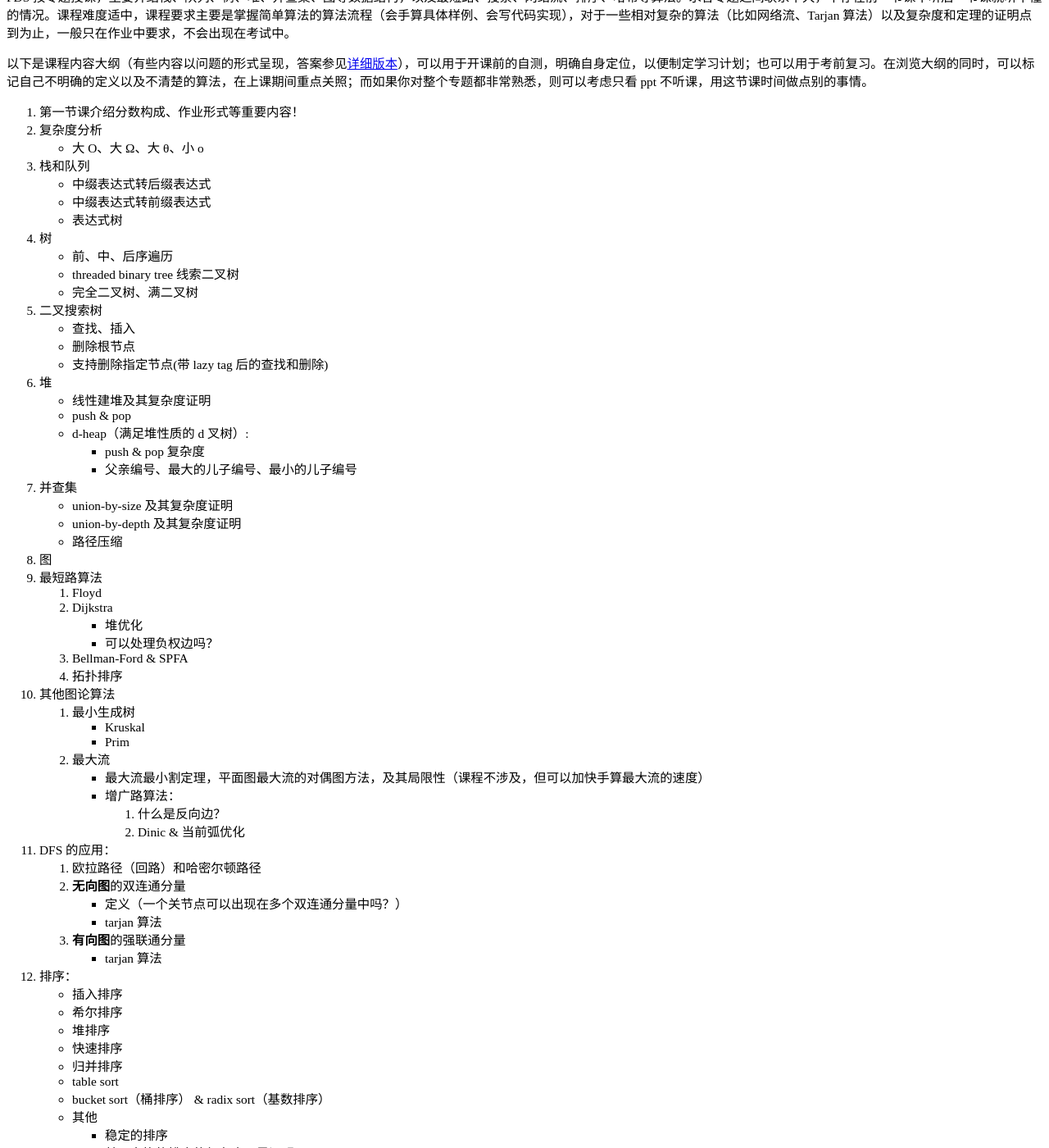
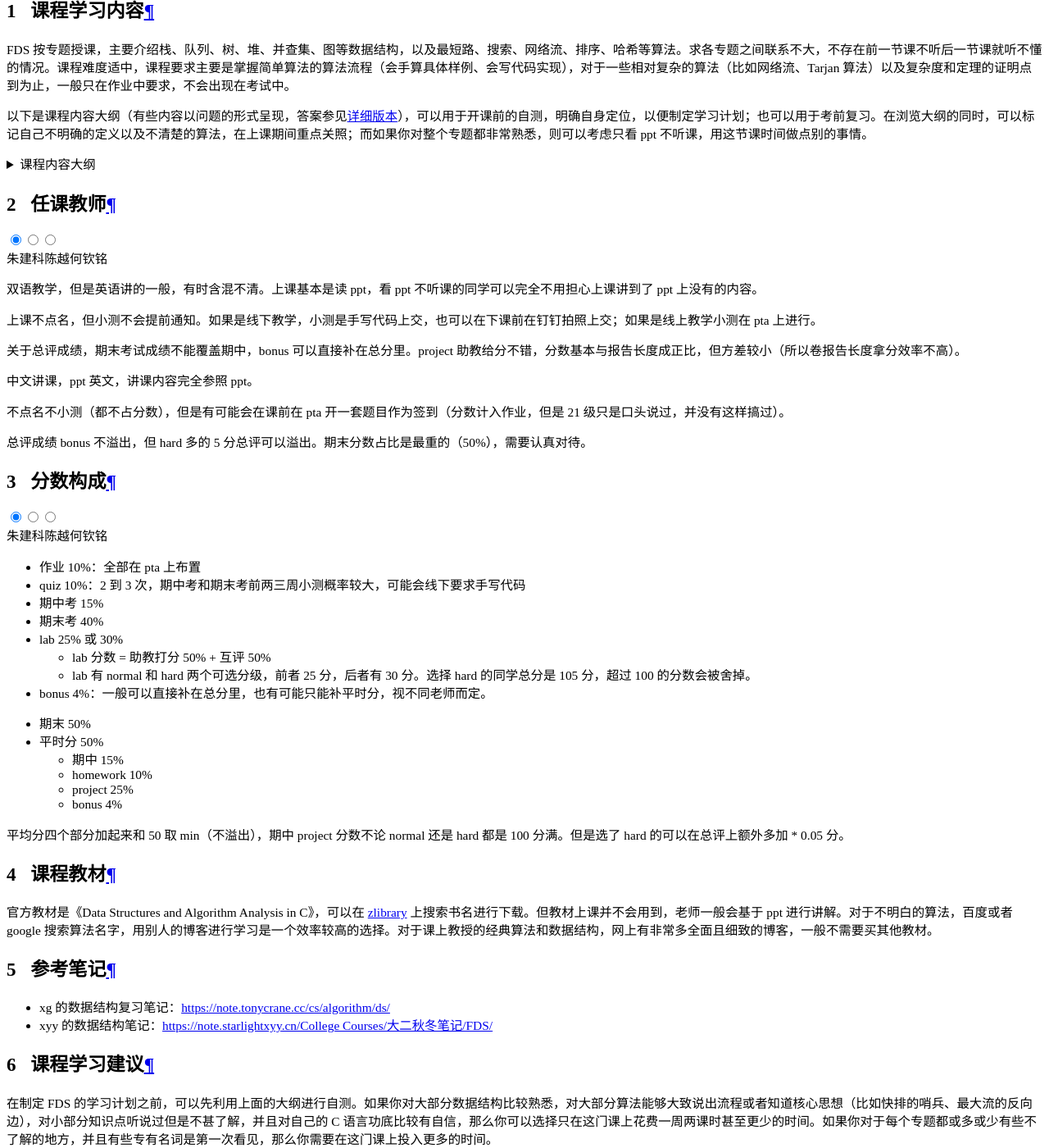
Before and after one commit to ZJU-Turing/TuringCourses, an MkDocs documentation site: the page built from docs/major_basic/data_structure/index.md, in a window 1280 px wide and 1400 px high, scrolled down 16861 px. Shown: the whole window at 82% size. Built offline with MkDocs 1.6.1 and Material for MkDocs 9.7.7, drawn with Linux system fonts in a browser that asks for light colours; comment, search, counter and statistics services are not loaded; some of the changed text lies outside the part shown.

Commit message:
docs: improve fds

```diff
--- a/docs/major_basic/data_structure/index.md
+++ b/docs/major_basic/data_structure/index.md
@@ -12,75 +12,131 @@ FDS 按专题授课，主要介绍栈、队列、树、堆、并查集、图等
 
 以下是课程内容大纲（有些内容以问题的形式呈现，答案参见[详细版本](https://note.starlightxyy.cn/College%20Courses/%E5%A4%A7%E4%BA%8C%E7%A7%8B%E5%86%AC%E7%AC%94%E8%AE%B0/FDS/#_2)），可以用于开课前的自测，明确自身定位，以便制定学习计划；也可以用于考前复习。在浏览大纲的同时，可以标记自己不明确的定义以及不清楚的算法，在上课期间重点关照；而如果你对整个专题都非常熟悉，则可以考虑只看 ppt 不听课，用这节课时间做点别的事情。
 
-1. 第一节课介绍分数构成、作业形式等重要内容！
-2. 复杂度分析
-    - 大 O、大 Ω、大 θ、小 o
-2. 栈和队列
-    - 中缀表达式转后缀表达式
-    - 中缀表达式转前缀表达式
-    - 表达式树
-3. 树
-    - 前、中、后序遍历
-    - threaded binary tree 线索二叉树
-    - 完全二叉树、满二叉树
-4. 二叉搜索树
-    - 查找、插入
-    - 删除根节点
-    - 支持删除指定节点(带 lazy tag 后的查找和删除)
-5. 堆
-    - 线性建堆及其复杂度证明
-    - push & pop
-    - d-heap（满足堆性质的 d 叉树）:
-        - push & pop 复杂度
-        - 父亲编号、最大的儿子编号、最小的儿子编号
-7. 并查集
-    - union-by-size 及其复杂度证明
-    - union-by-depth 及其复杂度证明
-    - 路径压缩
-8. 图
-9. 最短路算法
-    1. Floyd
-    2. Dijkstra
-        - 堆优化
-        - 可以处理负权边吗？
-    3. Bellman-Ford & SPFA
-    4. 拓扑排序
-10. 其他图论算法
-    1. 最小生成树
-        - Kruskal
-        - Prim
-    2. 最大流
-        - 最大流最小割定理，平面图最大流的对偶图方法，及其局限性（课程不涉及，但可以加快手算最大流的速度）
-        - 增广路算法：
-            1. 什么是反向边？
-            2. Dinic & 当前弧优化
-11. DFS 的应用：
-    1. 欧拉路径（回路）和哈密尔顿路径
-    2. **无向图**的双连通分量
-        - 定义（一个关节点可以出现在多个双连通分量中吗？）
-        - tarjan 算法
-    3. **有向图**的强联通分量
-        - tarjan 算法
-12. 排序：
-    - 插入排序
-    - 希尔排序
-    - 堆排序
-    - 快速排序
-    - 归并排序
-    - table sort
-    - bucket sort（桶排序） & radix sort（基数排序）
-    - 其他
-        - 稳定的排序
-        - 基于交换的排序的复杂度下界证明
-13. Hash
-    - 哈希函数：自变量是整数的情况，自变量是字符串的情况
-    - 开放寻址法
-        1. linear probing 循环找下一个位置直到找到空位
-        2. quadratic probing: 往后找 1, 2, 4, ... 个位置
-        3. double hashing: `f(i)=i*hash2(x)` 探测的步长与 key 值有关
-        4. rehashing
-    4. seperate chaining: 对相同哈希值用链表存储
-    - 删除（tag）
+??? note "课程内容大纲"
+
+    1. 第一节课介绍分数构成、作业形式等重要内容！
+    2. 复杂度分析
+        - 大 O、大 Ω、大 θ、小 o
+    2. 栈和队列
+        - 中缀表达式转后缀表达式
+        - 中缀表达式转前缀表达式
+        - 表达式树
+    3. 树
+        - 前、中、后序遍历
+        - threaded binary tree 线索二叉树
+        - 完全二叉树、满二叉树
+    4. 二叉搜索树
+        - 查找、插入
+        - 删除根节点
+        - 支持删除指定节点(带 lazy tag 后的查找和删除)
+    5. 堆
+        - 线性建堆及其复杂度证明
+        - push & pop
+        - d-heap（满足堆性质的 d 叉树）:
+            - push & pop 复杂度
+            - 父亲编号、最大的儿子编号、最小的儿子编号
+    7. 并查集
+        - union-by-size 及其复杂度证明
+        - union-by-depth 及其复杂度证明
+        - 路径压缩
+    8. 图
+    9. 最短路算法
+        1. Floyd
+        2. Dijkstra
+            - 堆优化
+            - 可以处理负权边吗？
+        3. Bellman-Ford & SPFA
+        4. 拓扑排序
+    10. 其他图论算法
+        1. 最小生成树
+            - Kruskal
+            - Prim
+        2. 最大流
+            - 最大流最小割定理，平面图最大流的对偶图方法，及其局限性（课程不涉及，但可以加快手算最大流的速度）
+            - 增广路算法：
+                1. 什么是反向边？
+                2. Dinic & 当前弧优化
+    11. DFS 的应用：
+        1. 欧拉路径（回路）和哈密尔顿路径
+        2. **无向图**的双连通分量
+            - 定义（一个关节点可以出现在多个双连通分量中吗？）
+            - tarjan 算法
+        3. **有向图**的强联通分量
+            - tarjan 算法
+    12. 排序：
+        - 插入排序
+        - 希尔排序
+        - 堆排序
+        - 快速排序
+        - 归并排序
+        - table sort
+        - bucket sort（桶排序） & radix sort（基数排序）
+        - 其他
+            - 稳定的排序
+            - 基于交换的排序的复杂度下界证明
+    13. Hash
+        - 哈希函数：自变量是整数的情况，自变量是字符串的情况
+        - 开放寻址法
+            1. linear probing 循环找下一个位置直到找到空位
+            2. quadratic probing: 往后找 1, 2, 4, ... 个位置
+            3. double hashing: `f(i)=i*hash2(x)` 探测的步长与 key 值有关
+            4. rehashing
+        4. seperate chaining: 对相同哈希值用链表存储
+        - 删除（tag）
+
+
+## 任课教师
+
+=== "朱建科"
+
+    双语教学，但是英语讲的一般，有时含混不清。上课基本是读 ppt，看 ppt 不听课的同学可以完全不用担心上课讲到了 ppt 上没有的内容。
+
+    上课不点名，但小测不会提前通知。如果是线下教学，小测是手写代码上交，也可以在下课前在钉钉拍照上交；如果是线上教学小测在 pta 上进行。
+
+    关于总评成绩，期末考试成绩不能覆盖期中，bonus 可以直接补在总分里。project 助教给分不错，分数基本与报告长度成正比，但方差较小（所以卷报告长度拿分效率不高）。
+
+=== "陈越"
+
+=== "何钦铭"
+    中文讲课，ppt 英文，讲课内容完全参照 ppt。
+
+    不点名不小测（都不占分数），但是有可能会在课前在 pta 开一套题目作为签到（分数计入作业，但是 21 级只是口头说过，并没有这样搞过）。
+
+    总评成绩 bonus 不溢出，但 hard 多的 5 分总评可以溢出。期末分数占比是最重的（50%），需要认真对待。
+
+
+## 分数构成
+
+=== "朱建科"
+    - 作业 10%：全部在 pta 上布置
+    - quiz 10%：2 到 3 次，期中考和期末考前两三周小测概率较大，可能会线下要求手写代码
+    - 期中考 15%
+    - 期末考 40%
+    - lab 25% 或 30%
+        - lab 分数 = 助教打分 50% + 互评 50%
+        - lab 有 normal 和 hard 两个可选分级，前者 25 分，后者有 30 分。选择 hard 的同学总分是 105 分，超过 100 的分数会被舍掉。
+    - bonus 4%：一般可以直接补在总分里，也有可能只能补平时分，视不同老师而定。
+=== "陈越"
+
+=== "何钦铭"
+    - 期末 50%
+    - 平时分 50%
+        - 期中 15%
+        - homework 10%
+        - project 25%
+        - bonus 4%
+
+    平均分四个部分加起来和 50 取 min（不溢出），期中 project 分数不论 normal 还是 hard 都是 100 分满。但是选了 hard 的可以在总评上额外多加 <project 分数（100 满）> * 0.05 分。
+
+
+
+## 课程教材
+
+官方教材是《Data Structures and Algorithm Analysis in C》，可以在 [zlibrary](https://search.zhelper.net/?[{%22name%22:%22zlib.app%22,%22url%22:%22https://api.zlib.app%22,%22type%22:%22full%22,%22sensitive%22:false,%22detail%22:false,%22download%22:%22https://d.zlib.app/download/%22}]) 上搜索书名进行下载。但教材上课并不会用到，老师一般会基于 ppt 进行讲解。对于不明白的算法，百度或者 google 搜索算法名字，用别人的博客进行学习是一个效率较高的选择。对于课上教授的经典算法和数据结构，网上有非常多全面且细致的博客，一般不需要买其他教材。
+
+## 参考笔记
+- xg 的数据结构复习笔记：https://note.tonycrane.cc/cs/algorithm/ds/
+- xyy 的数据结构笔记：[https://note.starlightxyy.cn/College Courses/大二秋冬笔记/FDS/](https://note.starlightxyy.cn/College%20Courses/%E5%A4%A7%E4%BA%8C%E7%A7%8B%E5%86%AC%E7%AC%94%E8%AE%B0/FDS/)
 
 ## 课程学习建议
 
@@ -94,7 +150,7 @@ FDS 按专题授课，主要介绍栈、队列、树、堆、并查集、图等
 
 所以每周花费的时间大概是 2 课时听课，2 到 3 课时作业以及 0 到 1 课时的订正整理和其他事项。
 
-如果你觉得仅仅完成课内任务还不够，可以选择刷期中期末真题。wyy 整理了 FDS 真题和练习，如有需要可以去找 wyy 要XD
+如果你觉得仅仅完成课内任务还不够，可以选择刷期中期末真题。
 
 ### 对不想为 FDS 花费很多时间的同学
 
@@ -104,18 +160,7 @@ FDS 按专题授课，主要介绍栈、队列、树、堆、并查集、图等
 
 其次是整理。整理的好处毋庸讳言，特别是像 FDS 这样考试分数占比较大的科目，整理能为你的期中期末考提分不少。并且 FDS 知识点较少，并且分专题，所以非常好整理。你可以在考前去看别人的整理，或者跟着课程进度做笔记，或者在期末自己从头梳理一遍。对于不想花太多时间的同学，在开学时就找到一份不错的知识点整理，在此基础上进行修改时效率最高的。
 
-## 分数构成
-
-- 作业 10%：全部在 pta 上布置
-- quiz 10%：2 到 3 次，期中考和期末考前两三周小测概率较大，可能会线下要求手写代码
-- 期中考 15%
-- 期末考 40%
-- lab 25% 或 30%
-    - lab 分数 = 助教打分 50% + 互评 50%
-    - lab 有 normal 和 hard 两个可选分级，前者 25 分，后者有 30 分。选择 hard 的同学总分是 105 分，超过 100 的分数会被舍掉。
-- bonus 4%：一般可以直接补在总分里，也有可能只能补平时分，视不同老师而定。
-
-## Project Report 避坑指南
+### Project Report 避坑指南
 
 FDS 是同学们第一次接触“互评”的课程。在互评中你的程序和报告会交给三位课友进行打分，而你也需要给三位同学打分。为了保证公平，你需要保证你的程序和报告不泄露个人信息。并且报告的评分标准非常繁杂，建议面向要求编写报告。详细的报告要求会在第一次互评时给出，但当你看到报告要求时报告的提交已经截止了。为了不被严格的互评人背刺，最好提前对互评要求有一定的概念，下面罗列了报告每一章节容易忽视的注意事项（并不全面，详细要求见老师给出的文档）。
 
@@ -139,22 +184,3 @@ FDS 是同学们第一次接触“互评”的课程。在互评中你的程序
     - 一定要多写注释，至少写到代码总长度的 30% 以上 (-50，某些老师如 cyll 管得比较严)
 7. README
     - 怎么编译？怎么运行？怎么输入？期望的输出？最好能给一组样例输入输出
-
-## 任课教师
-
-**朱建科**
-
-双语教学，但是英语讲的一般，有时含混不清。上课基本是读 ppt，看 ppt 不听课的同学可以完全不用担心上课讲到了 ppt 上没有的内容。
-
-上课不点名，但小测不会提前通知。如果是线下教学，小测是手写代码上交，也可以在下课前在钉钉拍照上交；如果是线上教学小测在 pta 上进行。
-
-关于总评成绩，期末考试成绩不能覆盖期中，bonus 可以直接补在总分里。project 助教给分不错，分数基本与报告长度成正比，但方差较小（所以卷报告长度拿分效率不高）。
-
-**陈越**
-
-**何钦铭**
-
-
-## 课程教材 + 推荐阅读
-
-官方教材是《Data Structures and Algorithm Analysis in C》，可以在 [zlibrary](https://search.zhelper.net/?[{%22name%22:%22zlib.app%22,%22url%22:%22https://api.zlib.app%22,%22type%22:%22full%22,%22sensitive%22:false,%22detail%22:false,%22download%22:%22https://d.zlib.app/download/%22}]) 上搜索书名进行下载。但教材上课并不会用到，老师一般会基于 ppt 进行讲解。对于不明白的算法，百度或者 google 搜索算法名字，用别人的博客进行学习是一个效率较高的选择。对于课上教授的经典算法和数据结构，网上有非常多全面且细致的博客，一般不需要买其他教材。
--- a/docs/major_basic/index.md
+++ b/docs/major_basic/index.md
@@ -19,7 +19,7 @@
 |[计算机系统 Ⅱ](computer_system2/)|5.5|二（秋冬）||✓|较完善✅|
 |[人工智能基础/引论](ai_basic/)|3.5|二（秋冬）|✓|✓|较完善✅|
 |[计算机逻辑设计基础](logic_design/)|4.0|二（秋冬）|✓||较完善✅|
-|[数据结构基础](data_structure/)|2.5|二（秋冬）|✓|✓||
+|[数据结构基础](data_structure/)|2.5|二（秋冬）|✓|✓|较完善✅|
 |[高级数据结构与算法分析](advanced_data_structure/)|4.0|二（春夏）|✓|✓||
 |[计算机组成与设计](computer_organization/)|4.5|二（春夏）|✓|||
 |[面向对象程序设计](object_oriented_programming/)|2.5|二（春夏）|✓|✓||
```
